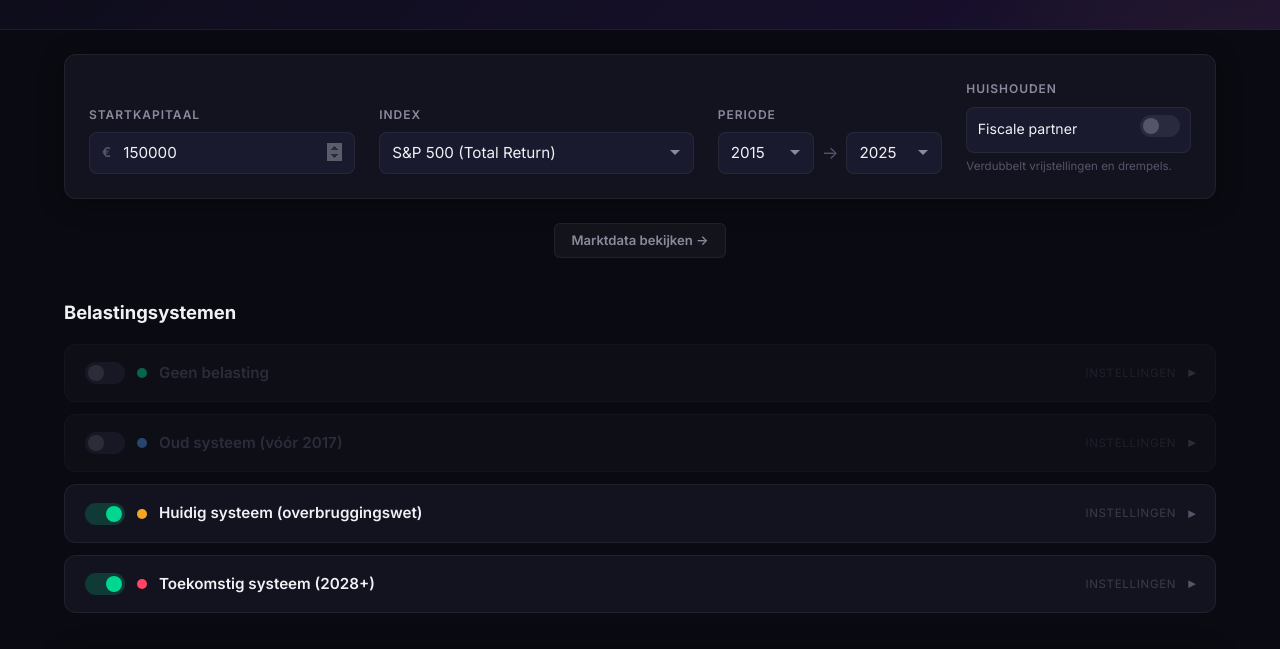
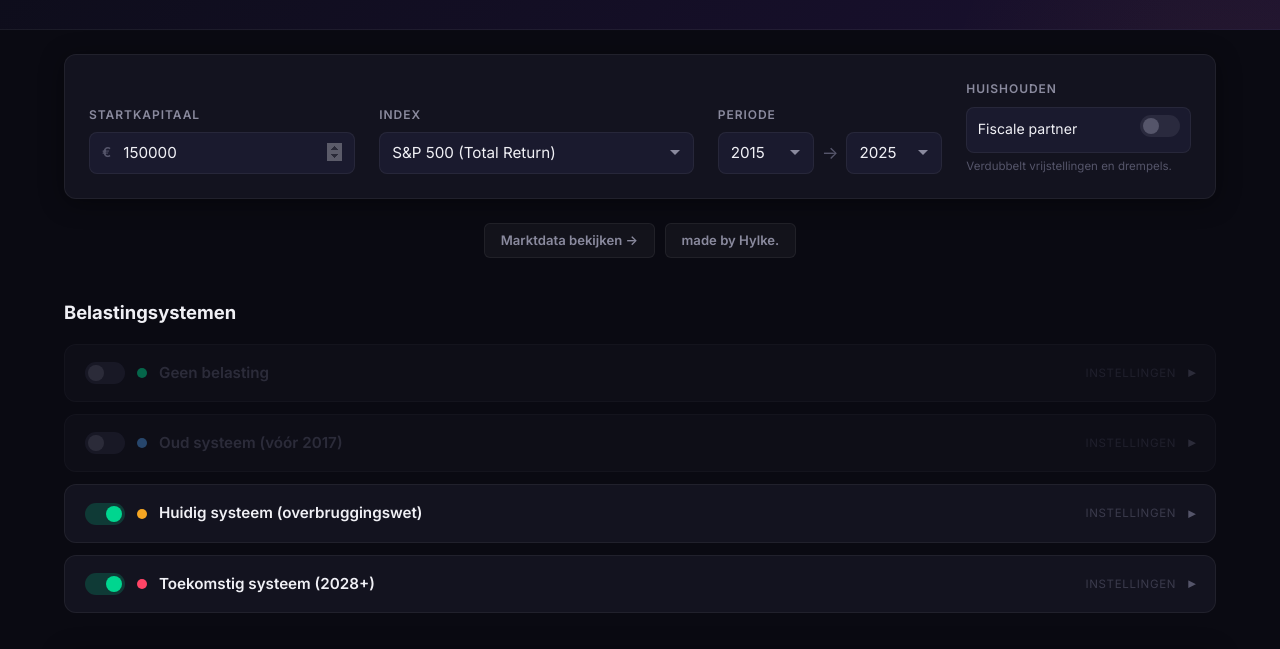
Before and after one commit to HylkeJellema/DeBelegger, a website built with Vite: page index.html in a window 1280 px wide. Shown: the part 113-762 px from the top of the page. Built offline with nearby package versions, Linux system fonts and the light colour scheme.

Commit message:
Add LinkedIn credit link

```diff
--- a/css/style.css
+++ b/css/style.css
@@ -950,7 +950,11 @@ input[type="number"]::-webkit-outer-spin-button {
 }
 
 .sub-nav {
-  text-align: center;
+  display: flex;
+  justify-content: center;
+  align-items: center;
+  gap: 0.6rem;
+  flex-wrap: wrap;
   margin-bottom: 0.5rem;
 }
 
--- a/index.html
+++ b/index.html
@@ -78,6 +78,7 @@
 
       <nav class="sub-nav">
         <a href="/data.html" class="nav-link">Marktdata bekijken →</a>
+        <a href="https://www.linkedin.com/in/hylkej/" target="_blank" rel="noopener noreferrer" class="nav-link">made by Hylke.</a>
       </nav>
 
       <!-- Tax Systems Config (with toggles) -->
```
